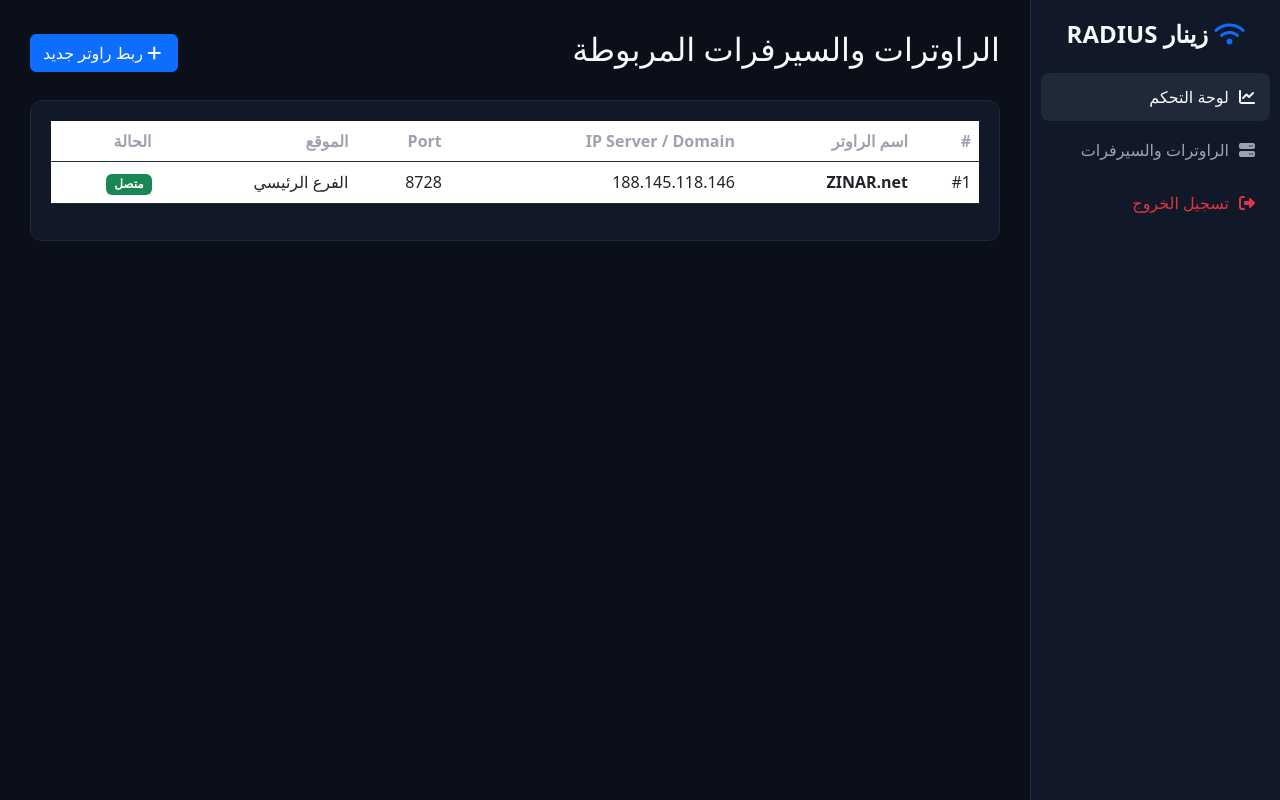
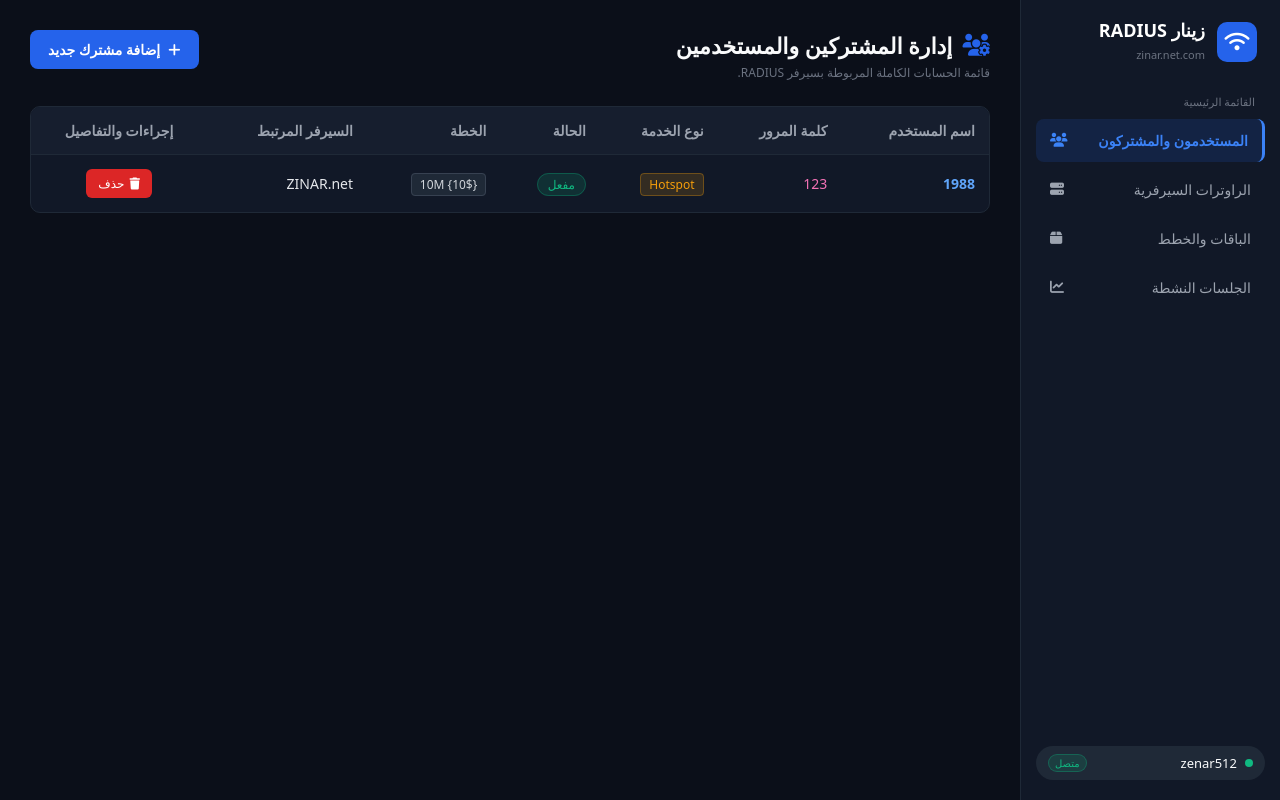
Before and after one commit to abokareemalan512-coder/zinar-radius, a Flask app: page /dashboard in a window 1280 px wide. Run offline with Flask 3, Linux system fonts and the light colour scheme; data comes from the database, SQL or seed files in the repository.

Commit message:
Enhance dashboard HTML structure and styling
Refactor dashboard layout and styles, update modal logic.

```diff
--- a/templates/dashboard.html
+++ b/templates/dashboard.html
@@ -4,69 +4,252 @@
     <meta charset="UTF-8">
     <meta name="viewport" content="width=device-width, initial-scale=1.0">
     <title>زينار RADIUS - لوحة التحكم</title>
-    <!-- Bootstrap 5 RTL & FontAwesome -->
-    <link rel="stylesheet" href="https://cdn.jsdelivr.net/npm/bootstrap@5.3.0/dist/css/bootstrap.rtl.min.css">
+    <!-- FontAwesome & Google Fonts -->
     <link rel="stylesheet" href="https://cdnjs.cloudflare.com/ajax/libs/font-awesome/6.4.0/css/all.min.css">
 
     <style>
-        :root {
-            --bg-dark: #0b0f19;
-            --card-bg: #111827;
-            --border-color: #1f2937;
-            --accent-green: #a3e635;
-            --text-main: #f9fafb;
-            --text-muted: #9ca3af;
+        * {
+            box-sizing: border-box;
+            margin: 0;
+            padding: 0;
+            font-family: system-ui, -apple-system, BlinkMacSystemFont, 'Segoe UI', Roboto, sans-serif;
         }
 
         body {
-            background-color: var(--bg-dark);
-            color: var(--text-main);
-            font-family: system-ui, -apple-system, "Segoe UI", Roboto, sans-serif;
-            margin: 0;
-            padding: 0;
+            background-color: #0b0f19;
+            color: #f9fafb;
+            display: flex;
+            min-height: 100vh;
+            direction: rtl;
         }
 
-        .sidebar {
-            width: 250px;
-            background-color: var(--card-bg);
-            border-left: 1px solid var(--border-color);
+        /* Layout Structure */
+        .app-container {
+            display: flex;
+            width: 100%;
             height: 100vh;
-            position: fixed;
-            top: 0;
-            right: 0;
-            padding: 20px 10px;
+            overflow: hidden;
         }
 
-        .sidebar .nav-link {
-            color: var(--text-muted);
-            padding: 12px 15px;
+        /* Sidebar Design */
+        .sidebar {
+            width: 260px;
+            background-color: #111827;
+            border-left: 1px solid #1f2937;
+            display: flex;
+            flex-direction: column;
+            padding: 20px 15px;
+            flex-shrink: 0;
+        }
+
+        .brand-header {
+            display: flex;
+            align-items: center;
+            gap: 12px;
+            margin-bottom: 30px;
+            padding: 0 8px;
+        }
+
+        .brand-logo {
+            background-color: #2563eb;
+            color: #ffffff;
+            width: 40px;
+            height: 40px;
+            border-radius: 10px;
+            display: flex;
+            align-items: center;
+            justify-content: center;
+            font-size: 20px;
+        }
+
+        .brand-text h1 {
+            font-size: 18px;
+            font-weight: bold;
+            color: #ffffff;
+            line-height: 1.2;
+        }
+
+        .brand-text span {
+            font-size: 11px;
+            color: #6b7280;
+        }
+
+        .nav-section-title {
+            font-size: 11px;
+            color: #6b7280;
+            margin-bottom: 10px;
+            padding: 0 10px;
+        }
+
+        .nav-menu {
+            display: flex;
+            flex-direction: column;
+            gap: 6px;
+        }
+
+        .nav-item {
+            display: flex;
+            align-items: center;
+            justify-content: space-between;
+            padding: 12px 14px;
+            color: #9ca3af;
+            text-decoration: none;
             border-radius: 8px;
-            margin-bottom: 5px;
+            font-size: 14px;
+            transition: all 0.2s;
+        }
+
+        .nav-item:hover {
+            background-color: #1f2937;
+            color: #ffffff;
+        }
+
+        .nav-item.active {
+            background-color: rgba(37, 99, 235, 0.15);
+            color: #3b82f6;
+            border-right: 3px solid #3b82f6;
+            font-weight: 600;
+        }
+
+        .user-profile-badge {
+            margin-top: auto;
+            background-color: #1f2937;
+            padding: 8px 12px;
+            border-radius: 20px;
+            display: flex;
+            align-items: center;
+            gap: 8px;
+            font-size: 13px;
+        }
+
+        .status-dot {
+            width: 8px;
+            height: 8px;
+            background-color: #10b981;
+            border-radius: 50%;
+        }
+
+        /* Main Content */
+        .main-content {
+            flex: 1;
+            padding: 30px;
+            overflow-y: auto;
+        }
+
+        .content-header {
+            display: flex;
+            justify-content: space-between;
+            align-items: flex-start;
+            margin-bottom: 25px;
+        }
+
+        .page-title h2 {
+            font-size: 22px;
+            font-weight: bold;
             display: flex;
             align-items: center;
             gap: 10px;
-            text-decoration: none;
         }
 
-        .sidebar .nav-link:hover, .sidebar .nav-link.active {
-            background-color: #1f2937;
-            color: var(--text-main);
+        .page-title p {
+            font-size: 12px;
+            color: #6b7280;
+            margin-top: 4px;
         }
 
-        .main-content {
-            margin-right: 250px;
-            padding: 30px;
+        .btn-primary-custom {
+            background-color: #2563eb;
+            color: #ffffff;
+            border: none;
+            padding: 10px 18px;
+            border-radius: 8px;
+            font-size: 14px;
+            font-weight: 600;
+            cursor: pointer;
+            display: flex;
+            align-items: center;
+            gap: 8px;
+            transition: background 0.2s;
         }
 
-        .card-custom {
-            background-color: var(--card-bg);
-            border: 1px solid var(--border-color);
-            border-radius: 12px;
-            padding: 20px;
-            margin-bottom: 20px;
+        .btn-primary-custom:hover {
+            background-color: #1d4ed8;
         }
 
-        /* تنسيق النافذة المنبثقة Modal */
+        /* Data Table */
+        .table-container {
+            background-color: #111827;
+            border: 1px solid #1f2937;
+            border-radius: 10px;
+            overflow: hidden;
+        }
+
+        table {
+            width: 100%;
+            border-collapse: collapse;
+            text-align: right;
+            font-size: 14px;
+        }
+
+        th {
+            background-color: #161e2e;
+            color: #9ca3af;
+            padding: 14px;
+            font-weight: 600;
+            border-bottom: 1px solid #1f2937;
+        }
+
+        td {
+            padding: 14px;
+            border-bottom: 1px solid #1f2937;
+            color: #e5e7eb;
+        }
+
+        tr:last-child td {
+            border-bottom: none;
+        }
+
+        .badge-status {
+            background-color: rgba(16, 185, 129, 0.15);
+            color: #10b981;
+            border: 1px solid rgba(10, 185, 129, 0.3);
+            padding: 2px 10px;
+            border-radius: 12px;
+            font-size: 12px;
+        }
+
+        .badge-type {
+            background-color: rgba(245, 158, 11, 0.15);
+            color: #f59e0b;
+            border: 1px solid rgba(245, 158, 11, 0.3);
+            padding: 2px 8px;
+            border-radius: 4px;
+            font-size: 12px;
+        }
+
+        .badge-plan {
+            background-color: #1f2937;
+            color: #d1d5db;
+            border: 1px solid #374151;
+            padding: 2px 8px;
+            border-radius: 4px;
+            font-size: 12px;
+        }
+
+        .btn-delete {
+            background-color: #dc2626;
+            color: #ffffff;
+            border: none;
+            padding: 6px 12px;
+            border-radius: 6px;
+            font-size: 12px;
+            cursor: pointer;
+            display: flex;
+            align-items: center;
+            gap: 5px;
+        }
+
+        /* Modal Styles */
         .custom-modal-overlay {
             position: fixed;
             top: 0;
@@ -83,140 +266,173 @@
         .custom-modal-box {
             background-color: #111827;
             border: 1px solid #1f2937;
-            border-radius: 16px;
+            border-radius: 14px;
             width: 90%;
-            max-width: 500px;
-            padding: 28px;
+            max-width: 480px;
+            padding: 24px;
             color: #ffffff;
-            direction: rtl;
-            box-shadow: 0 20px 30px rgba(0, 0, 0, 0.7);
+            box-shadow: 0 20px 25px -5px rgba(0, 0, 0, 0.5);
         }
 
         .custom-modal-box h3 {
-            margin-top: 0;
-            margin-bottom: 24px;
-            font-size: 20px;
+            margin-bottom: 20px;
+            font-size: 18px;
             font-weight: bold;
             text-align: center;
         }
 
         .form-group-custom {
-            margin-bottom: 16px;
-            text-align: right;
+            margin-bottom: 14px;
         }
 
         .form-group-custom label {
             display: block;
             margin-bottom: 6px;
-            font-size: 14px;
+            font-size: 13px;
             color: #9ca3af;
         }
 
         .form-input-custom {
             width: 100%;
-            padding: 12px 14px;
+            padding: 10px 12px;
             background-color: #1f2937;
             border: 1px solid #374151;
             border-radius: 8px;
             color: #ffffff;
             font-size: 14px;
-            box-sizing: border-box;
             outline: none;
         }
 
         .form-input-custom:focus {
-            border-color: var(--accent-green);
+            border-color: #2563eb;
         }
 
-        .btn-submit-custom {
-            width: 100%;
-            background-color: var(--accent-green);
+        .form-row-custom {
+            display: flex;
+            gap: 10px;
+        }
+
+        .btn-submit-action {
+            background-color: #84cc16;
             color: #000000;
             font-weight: bold;
-            padding: 12px;
             border: none;
+            padding: 11px;
             border-radius: 8px;
             cursor: pointer;
-            font-size: 15px;
-            transition: all 0.2s;
+            flex: 1;
+            font-size: 14px;
         }
 
-        .btn-submit-custom:hover {
-            background-color: #84cc16;
-        }
-
-        .btn-cancel-custom {
+        .btn-cancel-action {
             background-color: #374151;
             color: #ffffff;
-            padding: 12px 20px;
             border: none;
+            padding: 11px 20px;
             border-radius: 8px;
             cursor: pointer;
-            font-size: 15px;
-        }
-
-        .table-custom {
-            color: var(--text-main);
-        }
-
-        .table-custom th {
-            color: var(--text-muted);
-            border-bottom: 1px solid var(--border-color);
-        }
-
-        .table-custom td {
-            border-bottom: 1px solid var(--border-color);
-            vertical-align: middle;
+            font-size: 14px;
         }
     </style>
 </head>
 <body>
 
-    <!-- الشريط الجانبي -->
-    <div class="sidebar">
-        <h4 class="text-center fw-bold mb-4 text-light"><i class="fa-solid fa-wifi text-primary"></i> زينار RADIUS</h4>
-        <a href="#" class="nav-link active"><i class="fa-solid fa-chart-line"></i> لوحة التحكم</a>
-        <a href="#" onclick="openRouterModal()" class="nav-link"><i class="fa-solid fa-server"></i> الراوترات والسيرفرات</a>
-        <a href="/logout" class="nav-link text-danger mt-auto"><i class="fa-solid fa-right-from-bracket"></i> تسجيل الخروج</a>
+    <div class="app-container">
+
+        <!-- الشريط الجانبي Sidebar -->
+        <aside class="sidebar">
+            <div class="brand-header">
+                <div class="brand-logo">
+                    <i class="fa-solid fa-wifi"></i>
+                </div>
+                <div class="brand-text">
+                    <h1>زينار RADIUS</h1>
+                    <span>zinar.net.com</span>
+                </div>
             </div>
 
-    <!-- المحتوى الرئيسي -->
-    <div class="main-content">
-        <div class="d-flex justify-content-between align-items-center mb-4">
-            <h2>الراوترات والسيرفرات المربوطة</h2>
-            <button class="btn btn-primary" onclick="openRouterModal()">
-                <i class="fa-solid fa-plus ms-1"></i> ربط راوتر جديد
+            <div class="nav-section-title">القائمة الرئيسية</div>
+
+            <nav class="nav-menu">
+                <a href="#" class="nav-item active">
+                    <span>المستخدمون والمشتركون</span>
+                    <i class="fa-solid fa-users"></i>
+                </a>
+                <a href="#" onclick="openRouterModal()" class="nav-item">
+                    <span>الراوترات السيرفرية</span>
+                    <i class="fa-solid fa-server"></i>
+                </a>
+                <a href="#" class="nav-item">
+                    <span>الباقات والخطط</span>
+                    <i class="fa-solid fa-box"></i>
+                </a>
+                <a href="#" class="nav-item">
+                    <span>الجلسات النشطة</span>
+                    <i class="fa-solid fa-chart-line"></i>
+                </a>
+            </nav>
+
+            <div class="user-profile-badge">
+                <div class="status-dot"></div>
+                <span style="flex: 1;">zenar512</span>
+                <span class="badge-status" style="padding: 1px 6px; font-size: 10px;">متصل</span>
+            </div>
+        </aside>
+
+        <!-- المحتوى الرئيسي Main Content -->
+        <main class="main-content">
+
+            <div class="content-header">
+                <div class="page-title">
+                    <h2><i class="fa-solid fa-users-gear" style="color: #2563eb;"></i> إدارة المشتركين والمستخدمين</h2>
+                    <p>قائمة الحسابات الكاملة المربوطة بسيرفر RADIUS.</p>
+                </div>
+                <button class="btn-primary-custom" onclick="openRouterModal()">
+                    <i class="fa-solid fa-plus"></i> إضافة مشترك جديد
                 </button>
             </div>
 
-        <!-- جدول السيرفرات -->
-        <div class="card-custom">
-            <div class="table-responsive">
-                <table class="table table-custom align-middle">
+            <!-- جدول البيانات -->
+            <div class="table-container">
+                <table>
                     <thead>
                         <tr>
-                            <th>#</th>
-                            <th>اسم الراوتر</th>
-                            <th>IP Server / Domain</th>
-                            <th>Port</th>
-                            <th>الموقع</th>
+                            <th>اسم المستخدم</th>
+                            <th>كلمة المرور</th>
+                            <th>نوع الخدمة</th>
                             <th>الحالة</th>
+                            <th>الخطة</th>
+                            <th>السيرفر المرتبط</th>
+                            <th style="text-align: center;">إجراءات والتفاصيل</th>
                         </tr>
                     </thead>
                     <tbody id="routersTableBody">
-                        <!-- يتم جلب الراوترات عبر الجافاسكربت -->
+                        <tr>
+                            <td style="color: #60a5fa; font-weight: bold;">1988</td>
+                            <td style="color: #f472b6;">123</td>
+                            <td><span class="badge-type">Hotspot</span></td>
+                            <td><span class="badge-status">مفعل</span></td>
+                            <td><span class="badge-plan">10M {10$}</span></td>
+                            <td>ZINAR.net</td>
+                            <td style="text-align: center;">
+                                <button class="btn-delete" style="margin: 0 auto;">
+                                    <i class="fa-solid fa-trash"></i> حذف
+                                </button>
+                            </td>
+                        </tr>
                     </tbody>
                 </table>
             </div>
-        </div>
+
+        </main>
     </div>
 
-    <!-- نافذة ربط راوتر أو سيرفر جديد المنسقة -->
+    <!-- النافذة المنبثقة Modal -->
     <div id="addRouterModal" class="custom-modal-overlay">
         <div class="custom-modal-box">
             <h3>ربط راوتر أو سيرفر جديد</h3>
 
-            <form id="addRouterForm" onsubmit="event.preventDefault(); saveRouter();">
+            <form id="addRouterForm" onsubmit="saveRouter(event)">
 
                 <div class="form-group-custom">
                     <label>اسم الراوتر / السيرفر</label>
@@ -225,70 +441,61 @@
 
                 <div class="form-group-custom">
                     <label>عنوان الراوتر العام أو النطاق</label>
-                    <input type="text" id="router_ip" class="form-input-custom" placeholder="مثال: 188.145.118.146" required>
+                    <input type="text" id="router_ip" class="form-input-custom" placeholder="عنوان الراوتر، وليس 188.145.118.146" required>
                 </div>
 
-                <div class="row g-2 mb-3">
-                    <div class="col-8">
-                        <div class="form-group-custom mb-0">
+                <div class="form-row-custom">
+                    <div class="form-group-custom" style="flex: 2;">
                         <label>اسم المستخدم</label>
                         <input type="text" id="router_username" class="form-input-custom" value="admin" required>
                     </div>
-                    </div>
-                    <div class="col-4">
-                        <div class="form-group-custom mb-0">
+                    <div class="form-group-custom" style="flex: 1;">
                         <label>المنفذ (Port)</label>
                         <input type="number" id="router_port" class="form-input-custom" value="8728" required>
-                        </div>
                     </div>
                 </div>
 
                 <div class="form-group-custom">
                     <label>كلمة المرور</label>
-                    <input type="password" id="router_password" class="form-input-custom" placeholder="كلمة مرور المايكروتك">
+                    <input type="password" id="router_password" class="form-input-custom" placeholder="•••••">
                 </div>
 
-                <div class="form-group-custom d-flex align-items-center gap-2 mt-2">
-                    <input type="checkbox" id="router_ssl" style="width: 18px; height: 18px; cursor: pointer;">
+                <div class="form-group-custom" style="display: flex; align-items: center; gap: 8px;">
+                    <input type="checkbox" id="router_ssl">
                     <label for="router_ssl" style="margin: 0; cursor: pointer; color: #ffffff;">API-SSL</label>
                 </div>
 
-                <div class="d-flex gap-2 mt-4">
-                    <button type="submit" class="btn-submit-custom">امتحن الاتصال والحفظ</button>
-                    <button type="button" onclick="closeRouterModal()" class="btn-cancel-custom">إلغاء</button>
+                <div style="display: flex; gap: 10px; margin-top: 20px;">
+                    <button type="submit" class="btn-submit-action">امتحن الاتصال والحفظ</button>
+                    <button type="button" onclick="closeRouterModal()" class="btn-cancel-action">إلغاء</button>
                 </div>
 
             </form>
         </div>
     </div>
 
-    <!-- JavaScript logic -->
+    <!-- JavaScript Script -->
     <script>
-        // فتح النافذة
         function openRouterModal() {
             document.getElementById('addRouterModal').style.display = 'flex';
         }
 
-        // إغلاق النافذة
         function closeRouterModal() {
             document.getElementById('addRouterModal').style.display = 'none';
         }
 
-        // حفظ السيرفر ومنع إعادة تحميل الصفحة
-        function saveRouter() {
-            const name = document.getElementById('router_name').value.trim();
-            const ip = document.getElementById('router_ip').value.trim();
-            const username = document.getElementById('router_username').value.trim();
+        function saveRouter(event) {
+            // لمنع إعادة تصفير الصفحة عند الضغط على الزر
+            if (event) event.preventDefault();
+
+            const name = document.getElementById('router_name').value;
+            const ip = document.getElementById('router_ip').value;
+            const username = document.getElementById('router_username').value;
             const port = document.getElementById('router_port').value;
             const password = document.getElementById('router_password').value;
             const use_ssl = document.getElementById('router_ssl').checked;
 
-            if (!name || !ip) {
-                alert('يرجى ملء جميع الخانات الأساسية!');
-                return;
-            }
-
-            const payload = {
+            const data = {
                 name: name,
                 ip_address: ip,
                 username: username,
@@ -302,47 +509,19 @@
                 headers: {
                     'Content-Type': 'application/json'
                 },
-                body: JSON.stringify(payload)
+                body: JSON.stringify(data)
             })
             .then(res => res.json())
-            .then(data => {
-                alert(data.message || 'تم حفظ السيرفر بنجاح!');
+            .then(res => {
+                alert(res.message || 'تم حفظ السيرفر بنجاح');
                 closeRouterModal();
-                loadRouters(); // تحديث الجدول فوراً
+                window.location.reload();
             })
             .catch(err => {
                 console.error('Error:', err);
-                alert('حدث خطأ أثناء حفظ السيرفر');
+                alert('حدث خطأ أثناء الاتصال بالسيرفر');
             });
         }
-
-        // جلب قائمة السيرفرات وعرضها بالجدول
-        function loadRouters() {
-            fetch('/api/routers')
-            .then(res => res.json())
-            .then(data => {
-                const tbody = document.getElementById('routersTableBody');
-                if (!tbody) return;
-                tbody.innerHTML = '';
-
-                data.forEach((r, index) => {
-                    tbody.innerHTML += `
-                        <tr>
-                            <td>#${index + 1}</td>
-                            <td class="fw-bold">${r.name}</td>
-                            <td>${r.ip_address}</td>
-                            <td>${r.port}</td>
-                            <td>${r.location || 'الفرع الرئيسي'}</td>
-                            <td><span class="badge bg-success">متصل</span></td>
-                        </tr>
-                    `;
-                });
-            })
-            .catch(err => console.error('Error loading routers:', err));
-        }
-
-        // تحميل السيرفرات عند فتح الصفحة
-        window.onload = loadRouters;
     </script>
 </body>
 </html>
```
Lines whose indentation alone changed are shown as unchanged.
